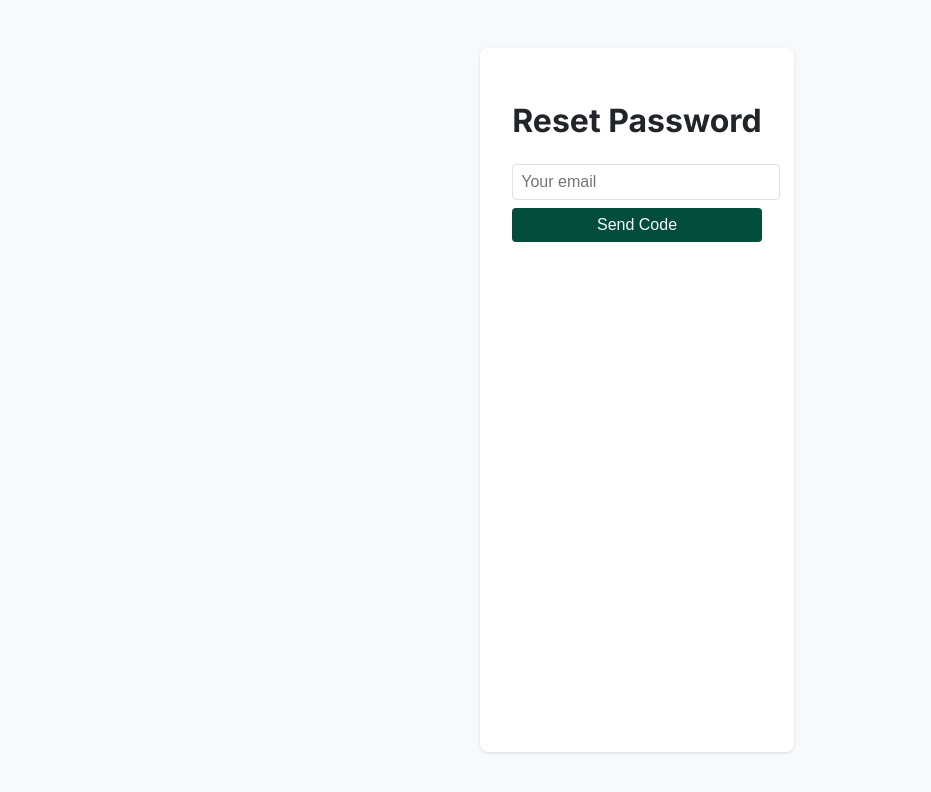
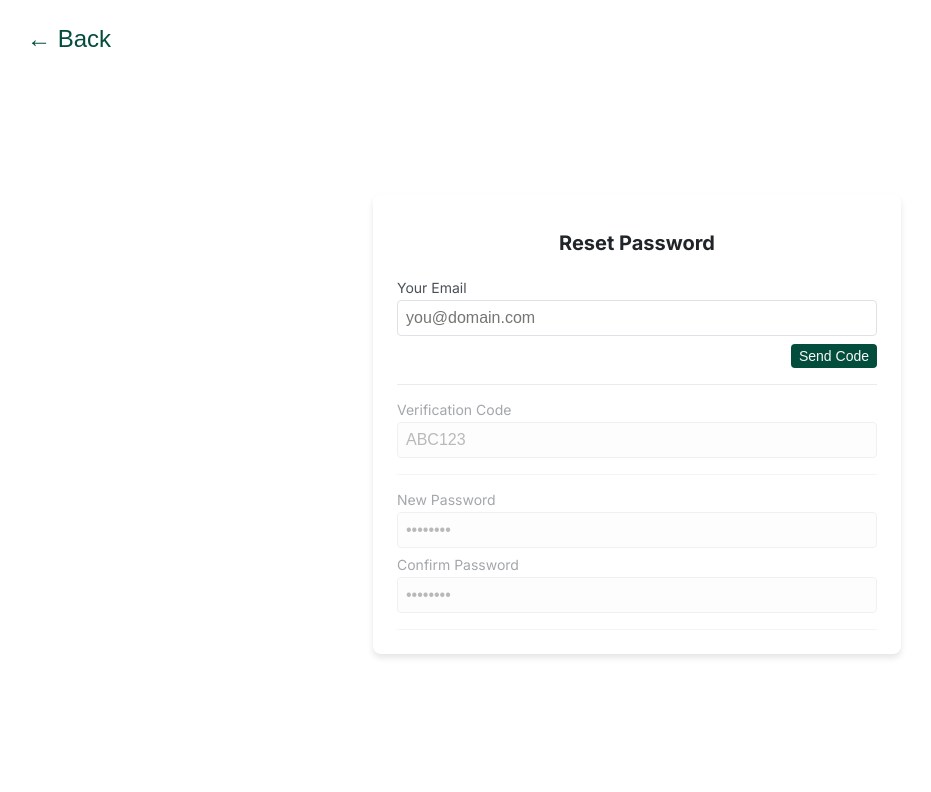
Before and after one commit to robbyevans/kodi, a React (Vite) app in the folder web/: page /password-reset in a window 1280 px wide. Shown: the top 792 px of the page, without its empty margins (3-934 px from the left). Built offline with nearby package versions, Linux system fonts and the light colour scheme; no server answers.

Commit message:
Fixed Passowrd reset logic

```diff
--- a/web/src/Router/AppRouter.tsx
+++ b/web/src/Router/AppRouter.tsx
@@ -13,7 +13,7 @@ import Footer from "../components/Footer/Footer";
 import QuizPage from "../components/QuizPage/QuizPage";
 import FooterMobile from "../components/FooterMobile/FooterMobile";
 import PaymentContainer from "../containers/paymentContainer";
-import PasswordResetPage from "../components/PasswordReset/PasswordResetPage";
+import PasswordResetPageContainer from "../containers/PasswordResetPageContainer";
 import * as S from "./styles";
 import TenantNotificationsPage from "../components/TenantNotification/TenantNotification";
 
@@ -106,7 +106,10 @@ const AppRouter = () => {
               element={<TenantNotificationsPage />}
             />
 
-            <Route path="/password-reset" element={<PasswordResetPage />} />
+            <Route
+              path="/password-reset"
+              element={<PasswordResetPageContainer />}
+            />
 
             <Route
               path="/"
--- a/web/src/components/PasswordReset/PasswordResetPage.tsx
+++ b/web/src/components/PasswordReset/PasswordResetPage.tsx
@@ -1,79 +1,136 @@
-import React, { useState } from "react";
-import { usePasswordReset } from "../../redux/hooks/usePasswordReset";
+import React from "react";
 import * as S from "./styles";
 
-const PasswordResetPage: React.FC = () => {
-  const { step, loading, error, sendCode, verifyCode, reset } =
-    usePasswordReset();
-  const [email, setEmail] = useState("");
-  const [code, setCode] = useState("");
-  const [pw, setPw] = useState("");
-  const [pw2, setPw2] = useState("");
+export type ResetStep = "request" | "verify" | "reset";
 
-  const onSubmit = (e: React.FormEvent) => {
-    e.preventDefault();
-    if (step === "request") sendCode(email);
-    else if (step === "verify") verifyCode(email, code);
-    else reset(email, code, pw, pw2);
-  };
+export interface ResetPasswordPageProps {
+  step: ResetStep;
+  loading: boolean;
+  error: string | null;
+  email: string;
+  code: string;
+  pw: string;
+  pw2: string;
+  cooldown: number;
 
-  return (
-    <S.Container>
+  onBack: () => void;
+  onEmailChange: (v: string) => void;
+  onCodeChange: (v: string) => void;
+  onPwChange: (v: string) => void;
+  onPw2Change: (v: string) => void;
+  onResend: () => void;
+  onSubmit: React.FormEventHandler;
+}
+
+const ResetPasswordPage: React.FC<ResetPasswordPageProps> = ({
+  step,
+  loading,
+  error,
+  email,
+  code,
+  pw,
+  pw2,
+  cooldown,
+  onBack,
+  onEmailChange,
+  onCodeChange,
+  onPwChange,
+  onPw2Change,
+  onResend,
+  onSubmit,
+}) => (
+  <S.Container>
+    <S.BackButton onClick={onBack}>← Back</S.BackButton>
+    <S.Wrapper>
       <h1>Reset Password</h1>
       <form onSubmit={onSubmit}>
-        {step === "request" && (
-          <>
+        {/* STEP 1: Email */}
+        <S.Section active={step === "request"}>
+          <S.Field>
+            <label>Your Email</label>
             <input
               type="email"
-              placeholder="Your email"
+              placeholder="you@domain.com"
               value={email}
-              onChange={(e) => setEmail(e.target.value)}
+              onChange={(e) => onEmailChange(e.target.value)}
+              disabled={step !== "request"}
               required
             />
-          </>
-        )}
-        {step === "verify" && (
-          <>
+          </S.Field>
+          {step === "request" && (
+            <S.SubmitSmallButton disabled={loading}>
+              Send Code
+            </S.SubmitSmallButton>
+          )}
+        </S.Section>
+
+        {/* STEP 2: Code */}
+
+        <S.Section active={step === "verify" || step === "reset"}>
+          <S.Field>
+            <label>Verification Code</label>
             <input
               type="text"
-              placeholder="Verification code"
+              placeholder="ABC123"
               value={code}
-              onChange={(e) => setCode(e.target.value)}
+              onChange={(e) => onCodeChange(e.target.value)}
+              disabled={step !== "verify"}
               required
             />
-          </>
-        )}
-        {step === "reset" && (
-          <>
+          </S.Field>
+          {step === "verify" && (
+            <>
+              <S.ResendContainer>
+                {cooldown === 0 ? (
+                  <S.ResendButton type="button" onClick={onResend}>
+                    Resend Code
+                  </S.ResendButton>
+                ) : (
+                  <span>Wait {cooldown}s to resend</span>
+                )}
+              </S.ResendContainer>
+              <S.SubmitSmallButton disabled={loading}>
+                Verify Code
+              </S.SubmitSmallButton>
+            </>
+          )}
+        </S.Section>
+
+        {/* STEP 3: New Password */}
+        <S.Section active={step === "reset"}>
+          <S.Field>
+            <label>New Password</label>
             <input
               type="password"
-              placeholder="New password"
+              placeholder="••••••••"
               value={pw}
-              onChange={(e) => setPw(e.target.value)}
+              onChange={(e) => onPwChange(e.target.value)}
+              disabled={step !== "reset"}
               required
             />
+          </S.Field>
+          <S.Field>
+            <label>Confirm Password</label>
             <input
               type="password"
-              placeholder="Confirm password"
+              placeholder="••••••••"
               value={pw2}
-              onChange={(e) => setPw2(e.target.value)}
+              onChange={(e) => onPw2Change(e.target.value)}
+              disabled={step !== "reset"}
               required
             />
-          </>
-        )}
-        {error && <S.Error>{error}</S.Error>}
-        <button type="submit" disabled={loading}>
-          {loading
-            ? "…"
-            : step === "request"
-            ? "Send Code"
-            : step === "verify"
-            ? "Verify Code"
-            : "Reset Password"}
-        </button>
+          </S.Field>
+          {step === "reset" && (
+            <S.SubmitSmallButton disabled={loading}>
+              Reset Password
+            </S.SubmitSmallButton>
+          )}
+        </S.Section>
+
+        {error && <S.ErrorAlert>{error}</S.ErrorAlert>}
       </form>
-    </S.Container>
-  );
-};
+    </S.Wrapper>
+  </S.Container>
+);
 
-export default PasswordResetPage;
+export default ResetPasswordPage;
--- a/web/src/components/PasswordReset/styles.ts
+++ b/web/src/components/PasswordReset/styles.ts
@@ -8,37 +8,103 @@ import {
 } from "../../styles/foundation";
 
 export const Container = styled.div`
-  max-width: 400px;
-  margin: ${spacing["2xl"]} auto;
-  padding: ${spacing.xl};
+  display: flex;
+  justify-content: center;
+  align-items: center;
+  padding: ${spacing.lg};
+  min-height: 100vh;
+  background: ${colors.background};
+  width: 100%;
+`;
+
+export const BackButton = styled.button`
+  position: absolute;
+  top: ${spacing.lg};
+  left: ${spacing.lg};
+  font-size: 1.5rem;
+  background: transparent;
+  border: none;
+  color: ${colors.primary};
+  cursor: pointer;
+`;
+
+export const Wrapper = styled.div`
+  width: 100%;
+  max-width: 480px;
+  padding: ${spacing.lg};
   background: ${colors.background};
   border-radius: ${borderRadius.md};
-  box-shadow: ${shadows.sm};
+  box-shadow: ${shadows.md};
+  text-align: center;
 
   h1 {
-    text-align: center;
     margin-bottom: ${spacing.lg};
+    font-size: ${fontSizes.xl};
     color: ${colors.text.primary};
   }
-
   form {
     display: flex;
     flex-direction: column;
+    gap: ${spacing.md};
+  }
+`;
+
+/** Panels: only the active one is editable & fully opaque */
+export const Section = styled.div<{ active: boolean }>`
+  opacity: ${(p) => (p.active ? 1 : 0.5)};
+  pointer-events: ${(p) => (p.active ? "auto" : "none")};
+  transition: opacity 0.2s;
+  display: flex;
+  flex-direction: column;
   gap: ${spacing.sm};
+  padding-bottom: ${spacing.md};
+  border-bottom: 1px solid ${colors.neutral[200]};
+`;
+
+export const Field = styled.div`
+  display: flex;
+  flex-direction: column;
+  gap: ${spacing.xs};
+
+  label {
+    font-size: ${fontSizes.sm};
+    color: ${colors.text.secondary};
+    text-align: left;
   }
-
   input {
-    width: 100%;
     padding: ${spacing.sm};
     font-size: ${fontSizes.md};
     border: 1px solid ${colors.neutral[300]};
     border-radius: ${borderRadius.sm};
+    &:focus {
+      outline: none;
+      border-color: ${colors.primary};
     }
+  }
+`;
 
-  button {
-    width: 100%;
-    padding: ${spacing.sm};
-    font-size: ${fontSizes.md};
+export const ResendContainer = styled.div`
+  margin-top: ${spacing.xs};
+  font-size: ${fontSizes.sm};
+  color: ${colors.text.secondary};
+  text-align: left;
+`;
+
+export const ResendButton = styled.button`
+  background: transparent;
+  border: none;
+  color: ${colors.primary};
+  cursor: pointer;
+  padding: 0;
+  &:hover {
+    text-decoration: underline;
+  }
+`;
+
+export const SubmitSmallButton = styled.button`
+  align-self: flex-end;
+  padding: ${spacing.xs} ${spacing.sm};
+  font-size: ${fontSizes.sm};
   background: ${colors.primary};
   color: ${colors.text.inverted};
   border: none;
@@ -48,11 +114,13 @@ export const Container = styled.div`
     background: ${colors.neutral[300]};
     cursor: not-allowed;
   }
-  }
 `;
 
-export const Error = styled.p`
+export const ErrorAlert = styled.div`
+  margin-top: ${spacing.sm};
   color: ${colors.error};
-  font-size: ${fontSizes.sm};
-  text-align: center;
+  background: ${colors.warning};
+  padding: ${spacing.sm};
+  border-left: 4px solid ${colors.error};
+  border-radius: ${borderRadius.sm};
 `;
--- /dev/null
+++ b/web/src/containers/PasswordResetPageContainer.tsx
@@ -0,0 +1,82 @@
+import React, { useState, useEffect, useCallback } from "react";
+import { useNavigate } from "react-router-dom";
+import ResetPasswordPage, {
+  ResetStep,
+} from "../components/PasswordReset/PasswordResetPage";
+import { usePasswordReset } from "../redux/hooks/usePasswordReset";
+import { useAppDispatch } from "../redux/utils";
+import { toRequest } from "../redux/slices/passwordResetSlice";
+
+const PasswordResetPageContainer: React.FC = () => {
+  const { step, loading, error, sendCode, verifyCode, reset } =
+    usePasswordReset();
+  const dispatch = useAppDispatch();
+  const navigate = useNavigate();
+
+  // local form state
+  const [email, setEmail] = useState("");
+  const [code, setCode] = useState("");
+  const [pw, setPw] = useState("");
+  const [pw2, setPw2] = useState("");
+
+  // cooldown timer for “Resend Code”
+  const [cooldown, setCooldown] = useState(0);
+  useEffect(() => {
+    if (cooldown <= 0) return;
+    const timer = setTimeout(() => setCooldown((c) => c - 1), 1000);
+    return () => clearTimeout(timer);
+  }, [cooldown]);
+
+  // Reset everything and go back to auth
+  const handleBack = useCallback(() => {
+    dispatch(toRequest());
+    setEmail("");
+    setCode("");
+    setPw("");
+    setPw2("");
+    navigate("/auth");
+  }, [dispatch, navigate]);
+
+  const handleResend = useCallback(() => {
+    if (!loading) {
+      sendCode(email);
+      setCooldown(60);
+    }
+  }, [sendCode, email, loading]);
+
+  const handleSubmit: React.FormEventHandler = useCallback(
+    (e) => {
+      e.preventDefault();
+      if (step === "request") {
+        sendCode(email);
+      } else if (step === "verify") {
+        verifyCode(email, code);
+      } else {
+        reset(email, code, pw, pw2);
+      }
+    },
+    [step, sendCode, verifyCode, reset, email, code, pw, pw2]
+  );
+
+  return (
+    <ResetPasswordPage
+      step={step as ResetStep}
+      loading={loading}
+      error={error}
+      email={email}
+      code={code}
+      pw={pw}
+      pw2={pw2}
+      cooldown={cooldown}
+      onBack={handleBack}
+      onEmailChange={setEmail}
+      onCodeChange={setCode}
+      onPwChange={setPw}
+      onPw2Change={setPw2}
+      onResend={handleResend}
+      onSubmit={handleSubmit}
+    />
+  );
+};
+
+export default PasswordResetPageContainer;
--- a/web/src/redux/hooks/usePasswordReset.ts
+++ b/web/src/redux/hooks/usePasswordReset.ts
@@ -1,3 +1,4 @@
+// web/src/redux/hooks/usePasswordReset.ts
 import { useAppDispatch, useAppSelector } from "../utils";
 import {
   sendResetCode,
@@ -11,19 +12,49 @@ export const usePasswordReset = () => {
   const dispatch = useAppDispatch();
   const { step, loading, error } = useAppSelector((s) => s.passwordReset);
 
-  return {
-    step,
-    loading,
-    error,
-    sendCode: (email: string) =>
-      dispatch(sendResetCode({ email })).then(() => dispatch(toVerify())),
-    verifyCode: (email: string, code: string) =>
-      dispatch(verifyResetCode({ email, code })).then(() =>
-        dispatch(toReset())
-      ),
-    reset: (email: string, code: string, pw: string, pw2: string) =>
-      dispatch(
-        resetPassword({ email, code, password: pw, password_confirmation: pw2 })
-      ),
+  const sendCode = async (email: string) => {
+    try {
+      await dispatch(sendResetCode({ email })).unwrap();
+      dispatch(toVerify());
+    } catch {
+      /* error is shown by slice */
+    }
   };
+
+  const verifyCode = async (email: string, code: string) => {
+    try {
+      await dispatch(verifyResetCode({ email, code })).unwrap();
+      dispatch(toReset());
+    } catch {
+      /* error is shown */
+    }
+  };
+
+  const reset = async (
+    email: string,
+    code: string,
+    password: string,
+    password_confirmation: string
+  ) => {
+    try {
+      await dispatch(
+        resetPassword({ email, code, password, password_confirmation })
+      ).unwrap();
+      // on success, auto-login & redirect:
+      await dispatch(
+        // assume you export loginAdmin from your admin slice
+        (
+          await import("../slices/adminSlice")
+        ).loginAdmin({
+          email,
+          password,
+        })
+      ).unwrap();
+      window.location.href = "/dashboard"; // or use your router
+    } catch {
+      /* show error */
+    }
+  };
+
+  return { step, loading, error, sendCode, verifyCode, reset };
 };
--- a/web/src/redux/slices/passwordResetSlice.ts
+++ b/web/src/redux/slices/passwordResetSlice.ts
@@ -1,7 +1,6 @@
-import { createSlice, createAsyncThunk } from "@reduxjs/toolkit";
+import { createSlice, createAsyncThunk, PayloadAction } from "@reduxjs/toolkit";
 import axios from "../utils";
 import { showToast } from "./toastSlice";
-import { PayloadAction } from "@reduxjs/toolkit";
 
 interface PasswordResetState {
   step: "request" | "verify" | "reset";
@@ -15,33 +14,38 @@ const initialState: PasswordResetState = {
   error: null,
 };
 
-export const sendResetCode = createAsyncThunk<void, { email: string }>(
+export const sendResetCode = createAsyncThunk<
+  void,
+  { email: string },
+  { rejectValue: string }
+>(
   "passwordReset/sendCode",
   async ({ email }, { dispatch, rejectWithValue }) => {
     try {
       await axios.post("/password_resets", { email });
       dispatch(showToast({ message: "Reset code sent!", type: "success" }));
-    } catch (e: any) {
-      dispatch(showToast({ message: e.message, type: "error" }));
-      return rejectWithValue(e.message);
+    } catch (err: any) {
+      const error = err.response?.data?.error || err.message;
+      dispatch(showToast({ message: error, type: "error" }));
+      return rejectWithValue(error);
     }
   }
 );
 
 export const verifyResetCode = createAsyncThunk<
   void,
-  { email: string; code: string }
+  { email: string; code: string },
+  { rejectValue: string }
 >(
   "passwordReset/verifyCode",
-  async (payload, { dispatch, rejectWithValue }) => {
+  async ({ email, code }, { dispatch, rejectWithValue }) => {
     try {
-      await axios.post("/password_resets/verify", payload);
+      await axios.post("/password_resets/verify", { email, code });
       dispatch(showToast({ message: "Code valid!", type: "success" }));
-    } catch (e: any) {
-      dispatch(
-        showToast({ message: "Invalid or expired code", type: "error" })
-      );
-      return rejectWithValue(e.message);
+    } catch (err: any) {
+      const error = err.response?.data?.error || "Invalid or expired code";
+      dispatch(showToast({ message: error, type: "error" }));
+      return rejectWithValue(error);
     }
   }
 );
@@ -53,14 +57,16 @@ export const resetPassword = createAsyncThunk<
     code: string;
     password: string;
     password_confirmation: string;
-  }
+  },
+  { rejectValue: string }
 >("passwordReset/reset", async (payload, { dispatch, rejectWithValue }) => {
   try {
     await axios.post("/password_resets/reset", payload);
     dispatch(showToast({ message: "Password reset!", type: "success" }));
-  } catch (e: any) {
-    dispatch(showToast({ message: e.message, type: "error" }));
-    return rejectWithValue(e.message);
+  } catch (err: any) {
+    const error = err.response?.data?.error || err.message;
+    dispatch(showToast({ message: error, type: "error" }));
+    return rejectWithValue(error);
   }
 });
 
@@ -81,8 +87,8 @@ const slice = createSlice({
       state.error = null;
     },
   },
-  extraReducers: (b) =>
-    b
+  extraReducers: (builder) => {
+    builder
       .addMatcher(
         (action) =>
           action.type.startsWith("passwordReset/") &&
@@ -96,18 +102,18 @@ const slice = createSlice({
         (action) => action.type.endsWith("/fulfilled"),
         (state) => {
           state.loading = false;
-          state.error = null;
         }
       )
       .addMatcher(
         (action) =>
-          action.type.endsWith("/rejected") &&
-          action.type.startsWith("passwordReset/"),
+          action.type.startsWith("passwordReset/") &&
+          action.type.endsWith("/rejected"),
         (state, action: PayloadAction<string>) => {
           state.loading = false;
           state.error = action.payload;
         }
-      ),
+      );
+  },
 });
 
 export const { toVerify, toReset, toRequest } = slice.actions;
```
Also changed, not shown: 1 other file (tests, documents, lock files or other folders). Lines whose indentation alone changed are shown as unchanged.
